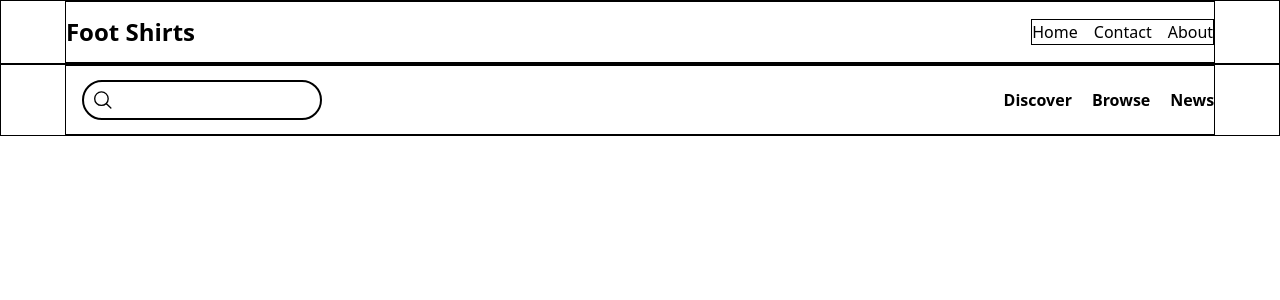
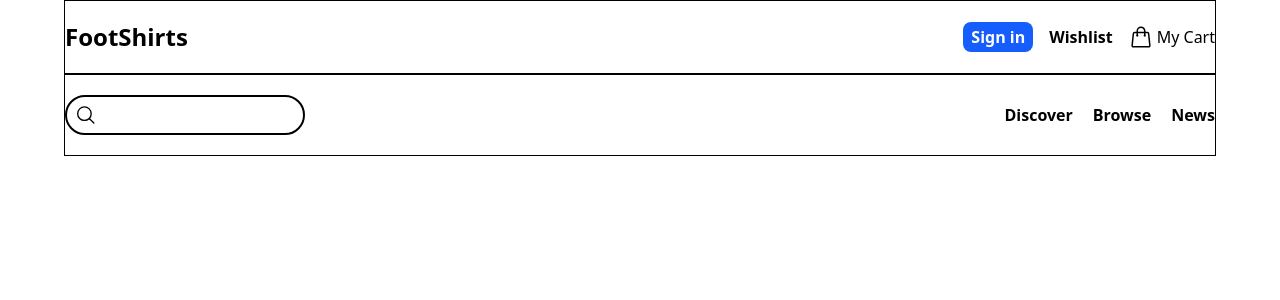
Before and after one commit to aniket-padyal/footShirt, a React (Vite) app: page / in a window 1280 px wide. Shown: the top 300 px of the page. Built offline with nearby package versions, Linux system fonts and the light colour scheme.

Commit message:
made few changes

```diff
--- a/src/components/Navbar.jsx
+++ b/src/components/Navbar.jsx
@@ -3,14 +3,45 @@ import React from "react";
 const Navbar = () => {
   return (
     <div>
-      <div className="w-screen border ">
-        <nav className="w-[90%] py-3.5 m-auto flex items-center justify-between  border ">
-          <div className="font-bold text-2xl cursor-default ">Foot Shirts</div>
+      <div className="w-screen ">
+        <nav className="w-[90%] py-5 m-auto flex items-center justify-between border ">
+          <div className="font-bold text-2xl cursor-default ">FootShirts</div>
 
-          <ul className="flex gap-4 border ">
-            <li  >Home</li>
-            <li  >Contact</li>
-            <li  >About</li>
+          <ul className="flex gap-4 ">
+            <li>
+              <a
+                href=""
+                className="bg-blue-600 text-white font-bold px-2 py-1 rounded-lg hover:border-blue-600 "
+              >
+                Sign in
+              </a>
+            </li>
+            <li>
+              <a href="" className="font-bold  ">
+                Wishlist
+              </a>
+            </li>
+            <li>
+              <a href="" className="flex items-center gap-1">
+                {/* cart svg */}
+                <svg
+                  xmlns="http://www.w3.org/2000/svg"
+                  fill="none"
+                  viewBox="0 0 24 24"
+                  stroke-width="1.5"
+                  stroke="currentColor"
+                  class="size-6"
+                >
+                  <path
+                    stroke-linecap="round"
+                    stroke-linejoin="round"
+                    d="M15.75 10.5V6a3.75 3.75 0 1 0-7.5 0v4.5m11.356-1.993 1.263 12c.07.665-.45 1.243-1.119 1.243H4.25a1.125 1.125 0 0 1-1.12-1.243l1.264-12A1.125 1.125 0 0 1 5.513 7.5h12.974c.576 0 1.059.435 1.119 1.007ZM8.625 10.5a.375.375 0 1 1-.75 0 .375.375 0 0 1 .75 0Zm7.5 0a.375.375 0 1 1-.75 0 .375.375 0 0 1 .75 0Z"
+                  />
+                </svg>
+
+                <span>My Cart</span>
+              </a>
+            </li>
           </ul>
         </nav>
       </div>
--- a/src/components/Searchbar.jsx
+++ b/src/components/Searchbar.jsx
@@ -3,9 +3,9 @@ import React from "react";
 const Searchbar = () => {
   return (
     <div>
-      <div className="w-screen border ">
-        <nav className="w-[90%] py-3.5 m-auto flex items-center justify-between cursor-default border ">
-          <div className="w-60 flex items-center ml-4 pl-2 border-2 rounded-4xl  hover:border-blue-500  transition-all  ">
+      <div className="w-screen ">
+        <nav className="w-[90%] py-5 m-auto flex items-center justify-between cursor-default border ">
+          <div className="w-60 flex items-center pl-2 border-2 rounded-4xl  hover:border-blue-500 transition-all  ">
             {/* search svg */}
             <svg
               xmlns="http://www.w3.org/2000/svg"
```
Also changed, not shown: 1 other file (tests, documents, lock files or other folders).
